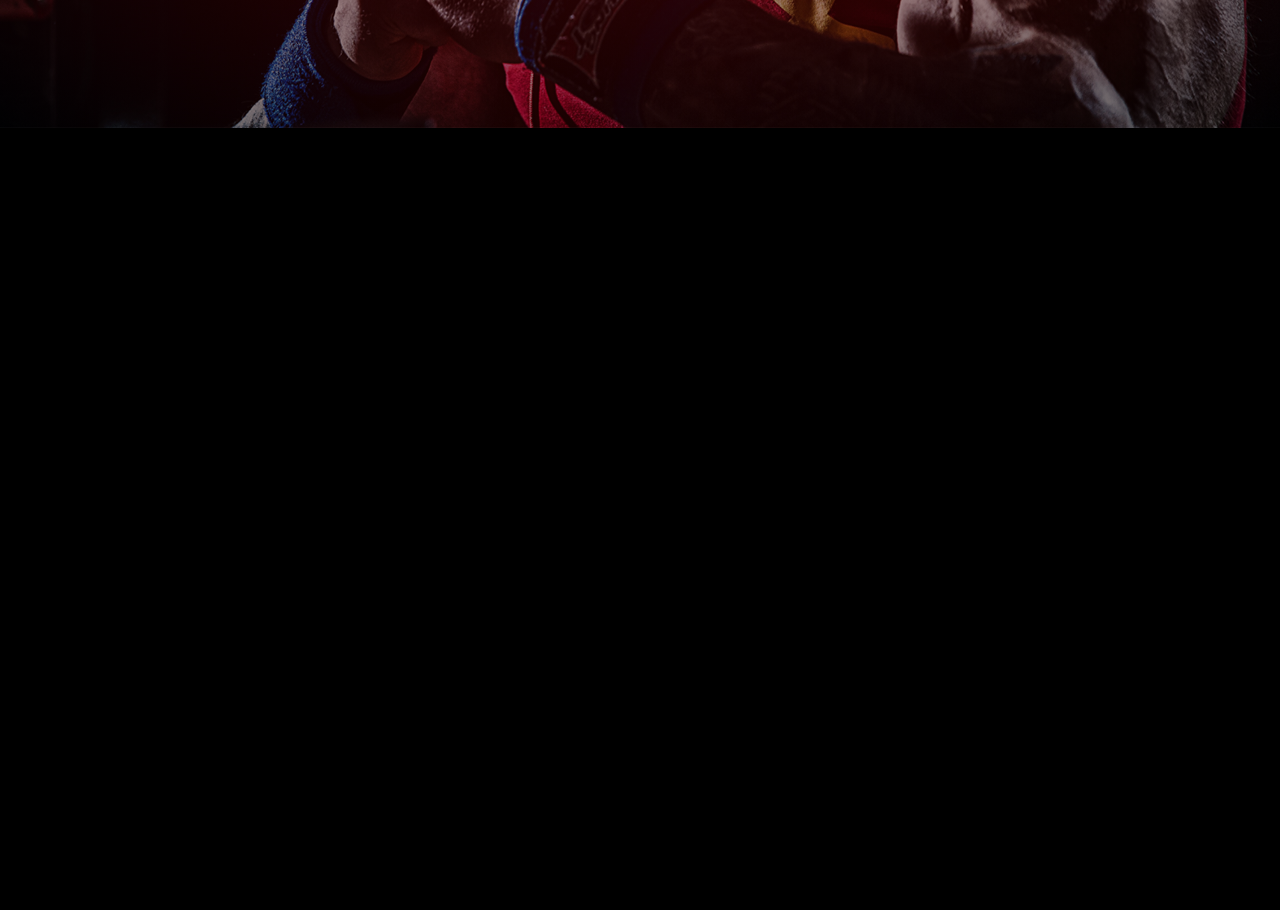
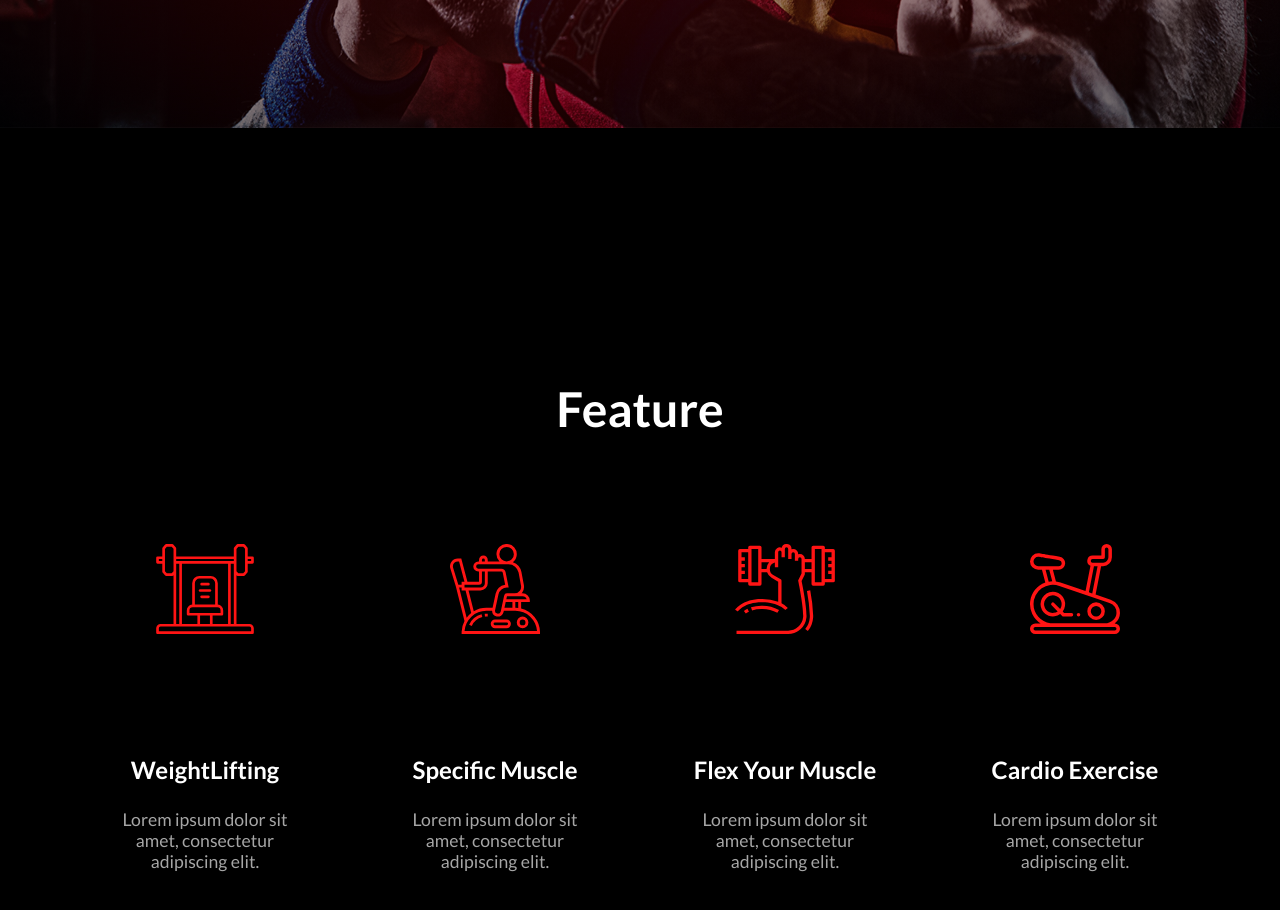
Before and after one commit to CLIFF-MUDIGO/gym-website, a React (Create React App) app: page / in a window 1280 px wide. Shown: the part 640-1550 px from the top of the page. Before the commit the page ends 800 px from the top, so only its background shows below. Built offline with nearby package versions, Linux system fonts and the light colour scheme.

Commit message:
:sparkles: feat: added features functionality

```diff
--- a/src/App.js
+++ b/src/App.js
@@ -1,12 +1,14 @@
 import React from 'react'
 import Navbar from './components/Navbar';
 import Header from './components/Header';
+import Feature from './components/Feature';
 
 const App = () => {
   return (
     <div className="App">
        <Navbar />
        <Header />
+       <Feature />
     </div>
   );
 }
--- /dev/null
+++ b/src/components/Feature.jsx
@@ -0,0 +1,22 @@
+import React from 'react';
+import Featurebox from './Featurebox';
+import fimage1 from '../images/1.svg';
+import fimage2 from '../images/2.svg';
+import fimage3 from '../images/3.svg';
+import fimage4 from '../images/4.svg';
+const Feature = () => {
+  return (
+    <div id='features'>
+        <h1>Feature</h1>
+        <div className='a-container'>
+            <Featurebox image={fimage1} title="WeightLifting"/>
+            <Featurebox image={fimage2} title="Specific Muscle"/>
+            <Featurebox image={fimage3} title="Flex Your Muscle"/>
+            <Featurebox image={fimage4} title="Cardio Exercise"/>
+        </div>
+    </div>
+
+  )
+}
+
+export default Feature
--- /dev/null
+++ b/src/components/Featurebox.jsx
@@ -0,0 +1,17 @@
+import React from 'react'
+
+const Featurebox = (props) => {
+  return (
+    <div className='a-box'>
+        <div className='a-b-img'>
+           <img src={props.image} alt='' />
+        </div>
+   <div className='a-b-text'>
+    <h2>{props.title}</h2>
+    <p>Lorem ipsum dolor sit amet, consectetur adipiscing elit. </p>
+   </div>
+    </div>
+  )
+}
+
+export default Featurebox
```
